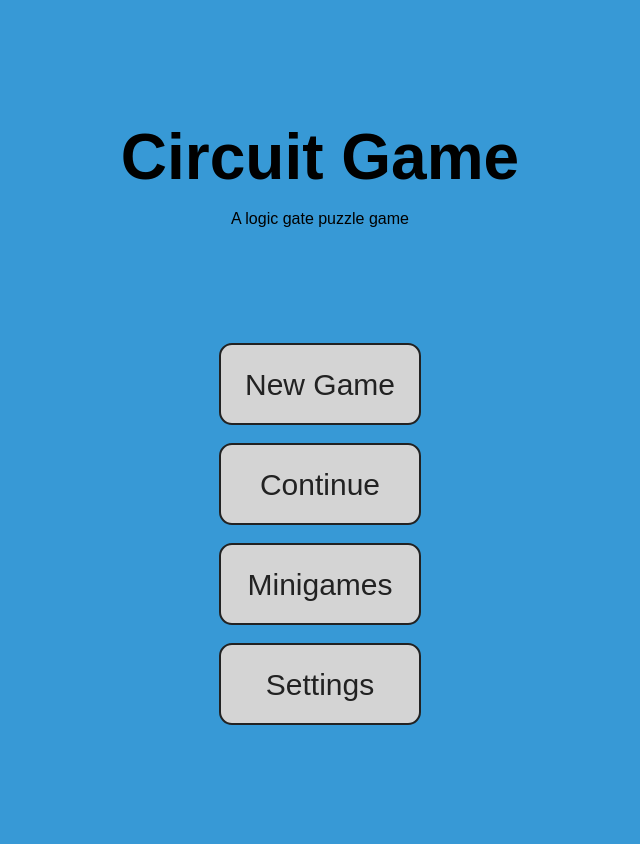
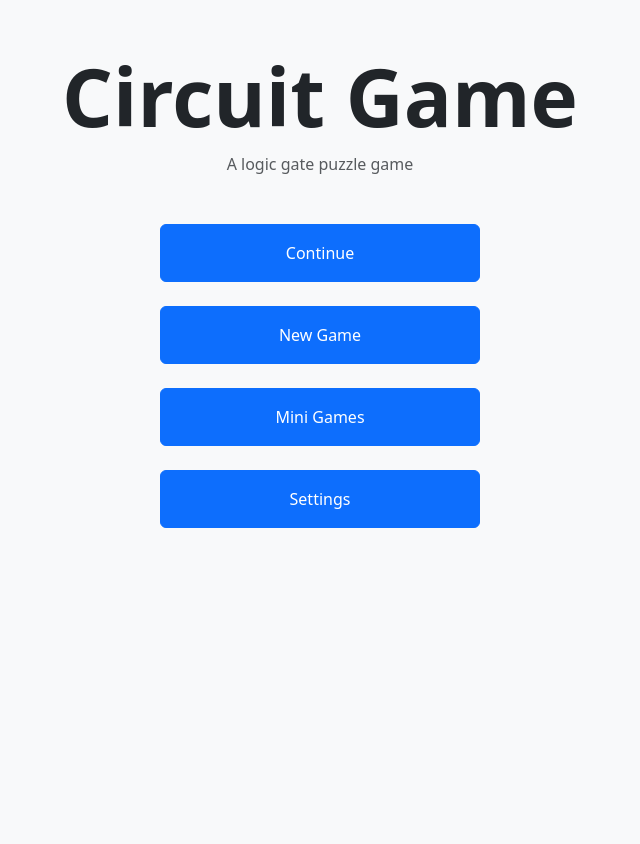
Before and after one commit to overcookedRice27/cse110-group18, a website built with Vite: page index.html in a window 1280 px wide. Shown: the whole page, without its empty margins (320-960 px from the left). After the commit the page ends 800 px from the top, so only its background shows below. Built offline with nearby package versions, Linux system fonts and the light colour scheme.

Commit message:
Reimplement buttons in HTML instead of Konva to reduce complexity. Use Boostrap to simplify styling.

```diff
--- a/index.html
+++ b/index.html
@@ -4,25 +4,33 @@
 <head>
     <meta charset="UTF-8">
     <meta name="viewport" content="width=device-width, initial-scale=1.0">
+    <link href="https://cdn.jsdelivr.net/npm/bootstrap@5.3.8/dist/css/bootstrap.min.css" rel="stylesheet"
+        integrity="sha384-sRIl4kxILFvY47J16cr9ZwB07vP4J8+LH7qKQnuqkuIAvNWLzeN8tE5YBujZqJLB" crossorigin="anonymous">
+    <script src="https://cdn.jsdelivr.net/npm/bootstrap@5.3.8/dist/js/bootstrap.bundle.min.js"
+        integrity="sha384-FKyoEForCGlyvwx9Hj09JcYn3nv7wiPVlz7YYwJrWVcXK/BmnVDxM+D2scQbITxI"
+        crossorigin="anonymous"></script>
     <link rel="stylesheet" href="/src/style/style.css">
     <title>Circuit Game</title>
 </head>
 
-<body>
-    <!-- main menu here-->
-    <main id="main-menu">
-        <h1 id="title">Circuit Game</h1>
-        <p id="title_descriptor">A logic gate puzzle game</p>
+<body class="bg-body-tertiary">
+    <main id="main-menu" class="text-center py-5">
+        <h1 id="title" class="display-1 text-center fw-bold mb-2">Circuit Game</h1>
+        <p id="title_descriptor" class="text-center text-body-secondary mb-5">A logic gate puzzle game</p>
 
-        <div id="menu-screen"></div>
-
+        <div class="d-grid gap-4 col-3 mx-auto">
+            <button id="continue-btn" class="btn btn-primary py-3" type="button">Continue</button>
+            <button id="new-game-btn" class="btn btn-primary py-3" type="button">New Game</button>
+            <button id="mini-game-btn" class="btn btn-primary py-3" type="button">Mini Games</button>
+            <button id="settings-btn" class="btn btn-primary py-3" type="button">Settings</button>
         </div>
-
+        </div>
     </main>
 
     <!-- konva gameplay here -->
     <div id="game-screen" hidden></div>
-    <script type="module" src="/src/menu.ts"></script>
+
+    <script defer src="src/dom-scripts.ts"></script>
 
 </body>
 
--- /dev/null
+++ b/src/dom-scripts.ts
@@ -0,0 +1,30 @@
+const continueBtn = document.getElementById(
+    "continue-btn",
+) as HTMLButtonElement;
+const newGameBtn = document.getElementById("new-game-btn") as HTMLButtonElement;
+const miniGameBtn = document.getElementById(
+    "mini-game-btn",
+) as HTMLButtonElement;
+const settingsBtn = document.getElementById(
+    "settings-btn",
+) as HTMLButtonElement;
+
+const mainMenuScreen = document.getElementById("main-menu") as HTMLElement;
+const gameScreen = document.getElementById("game-screen") as HTMLDivElement;
+
+// 2. Attach Click Event Listeners
+newGameBtn.addEventListener("click", () => {
+    alert("Starting a new game...");
+});
+
+continueBtn.addEventListener("click", () => {
+    alert("Checking for local save data...");
+});
+
+miniGameBtn.addEventListener("click", () => {
+    alert("Opening mini games menu...");
+});
+
+settingsBtn.addEventListener("click", () => {
+    alert("Opening settings panel...");
+});
--- a/src/style/style.css
+++ b/src/style/style.css
@@ -1,31 +1,3 @@
 body {
     margin: 0;
-    min-height: 100vh;
-    background-color: #3799d6;
-    font-family: Arial, sans-serif;
 }
-
-#main-menu {
-    display: flex;
-    flex-direction: column;
-    align-items: center;
-    text-align: center;
-    min-height: 100vh;
-}
-
-#menu-screen {
-    width: 1000px;
-    max-width: 100%;
-}
-
-#title {
-    font-size: 64px;
-    margin-top: 120px;
-    margin-bottom: 0px;
-}
-
-#title-descriptor p {
-    font-size: 24px;
-    margin-top: 120px;
-    margin-bottom: 0px;
-}
```
